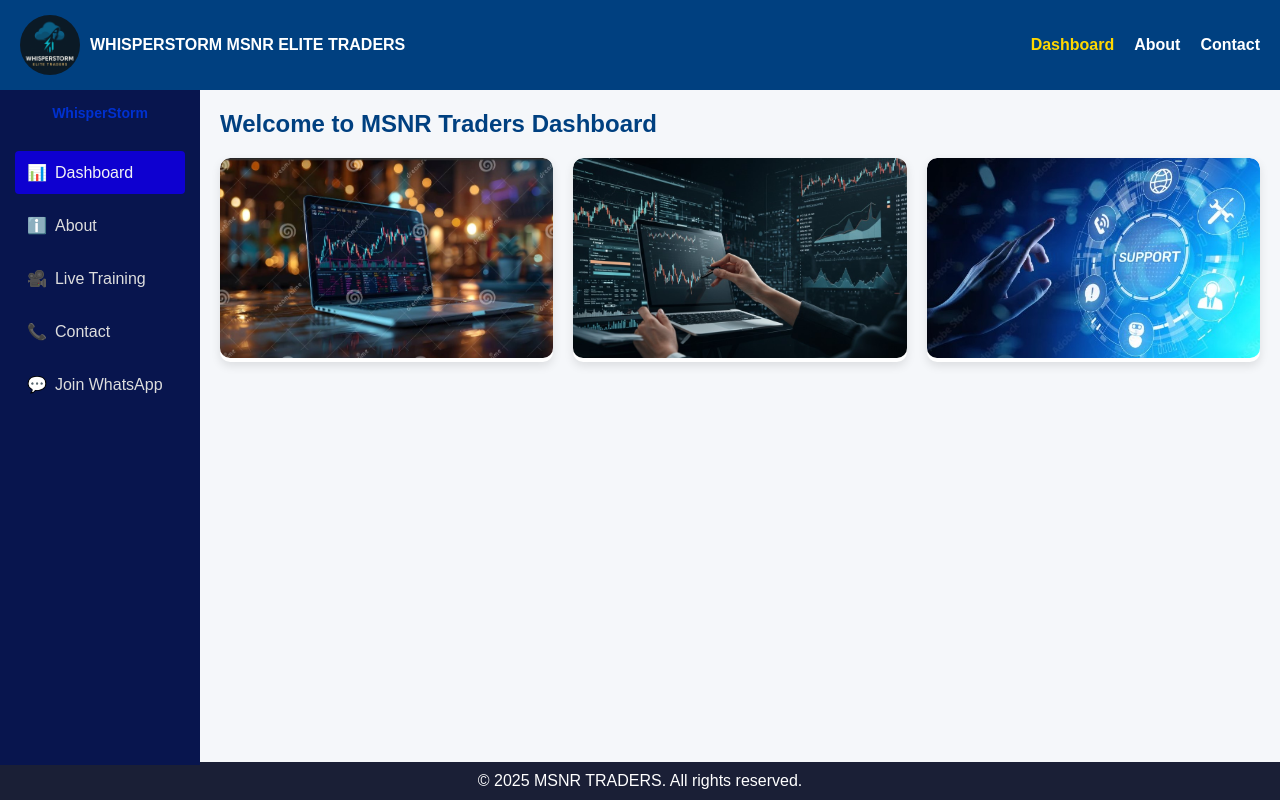
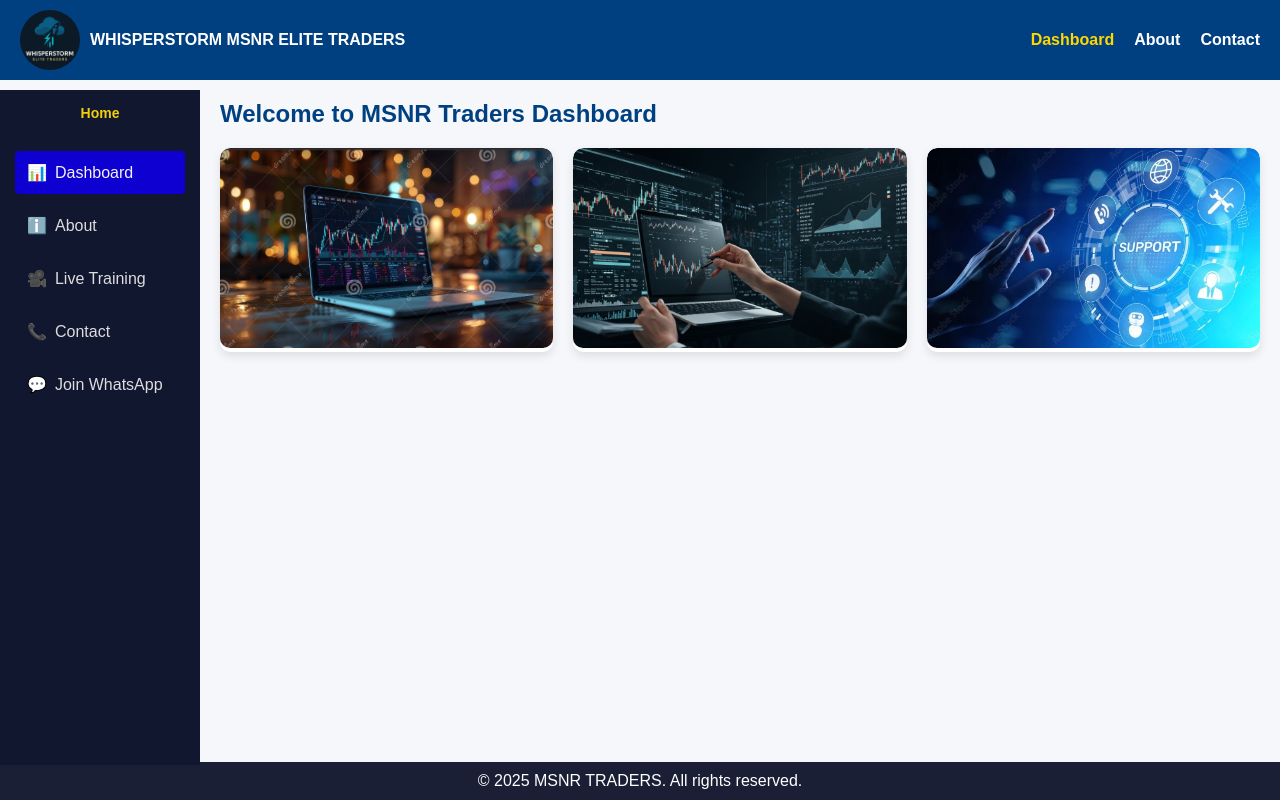
Before and after one commit to oladimeji5/whisperStorm, a plain HTML site: page index.html in a window 1280 px wide. Both pictures are taken after a click on the link "Dashboard". Drawn offline with Linux system fonts and the light colour scheme.

Commit message:
sidebar effect

```diff
--- a/index.html
+++ b/index.html
@@ -26,7 +26,7 @@
     </header>
     <!-- SIDEBAR -->
     <div class="sidebar">
-        <h2>WhisperStorm</h2>
+        <h2>Home</h2>
         <a href="#dashboard">📊 <span>Dashboard</span></a>
         <a href="#about">ℹ️ <span>About</span></a>
         <a href="#training">🎥 <span>Live Training</span></a>
--- a/style.css
+++ b/style.css
@@ -19,7 +19,7 @@ body {
 header {
     background: #004080;
     color: #fff;
-    padding: 15px 20px;
+    padding: 10px 20px;
     display: flex;
     justify-content: space-between;
     align-items: center;
@@ -68,7 +68,7 @@ nav a.active {
 .sidebar {
     width: 60px;
     /* collapsed width */
-    background: #08154e;
+    background: #121730;
     color: white;
     display: flex;
     flex-direction: column;
@@ -95,7 +95,7 @@ nav a.active {
 .sidebar h2 {
     font-size: 14px;
     margin-bottom: 20px;
-    color: #16047a;
+    color: #f5f5f7;
     opacity: 0;
     transition: opacity 0.3s;
 }
@@ -157,7 +157,7 @@ nav a.active {
 .sidebar h2 {
     text-align: center;
     margin-bottom: 30px;
-    color: #0031d0;
+    color: #f1cf0b;
 }
 
 .sidebar a {
```
